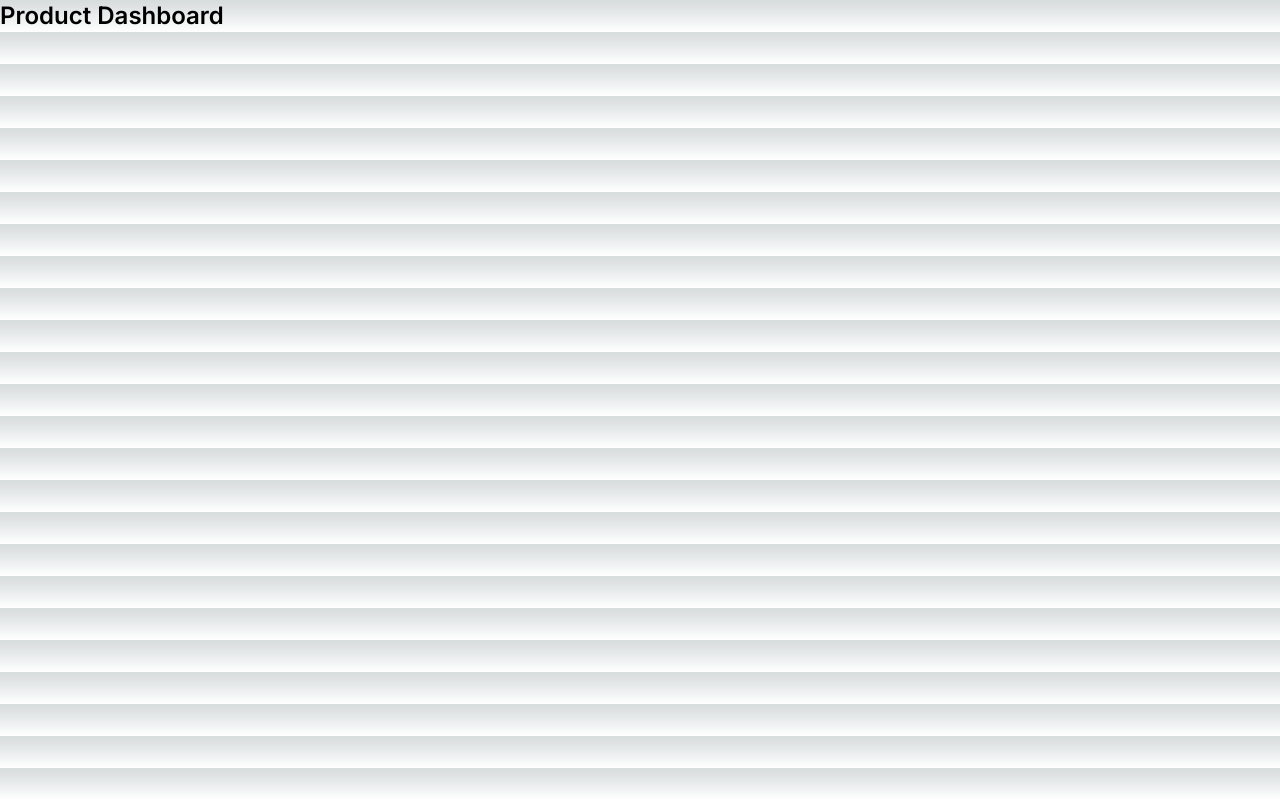
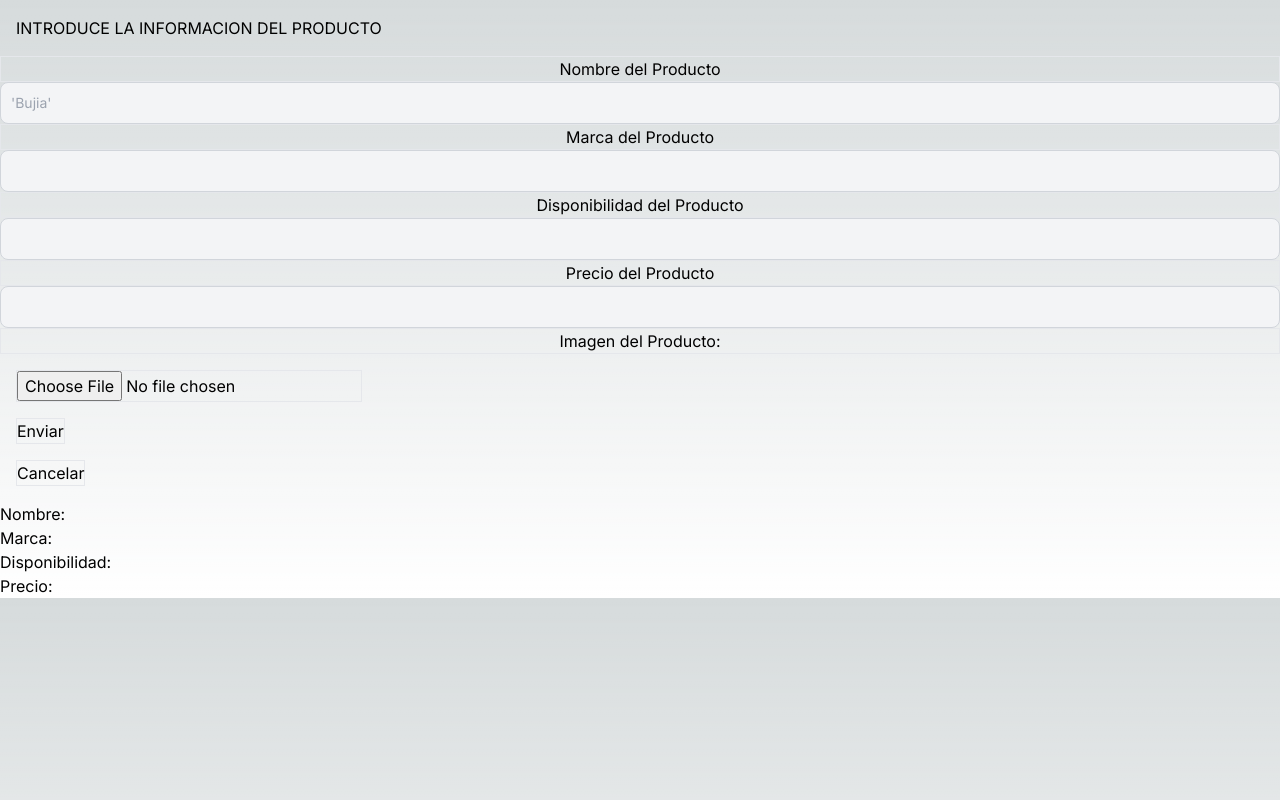
Before and after one commit to WilsonCollantesAponte/Autopart-Express, a Next.js app: page /dashboard/products in a window 1280 px wide. Built offline with nearby package versions, Linux system fonts and the light colour scheme.

Commit message:
V22 - jdjBasanta

```diff
--- /dev/null
+++ b/app/dashboard/products/components/ProductForm.jsx
@@ -0,0 +1,156 @@
+"use client";
+import { useState } from "react";
+import axios from "axios";
+export default function ProductForm() {
+  const [product, setProduct] = useState({
+    model: "",
+    brand: "",
+    price: "",
+    availability: "",
+    img: "",
+  });
+
+  const handleInputChange = (e) => {
+    const { name, value } = e.target;
+
+    if (name === "price" || name === "availability") {
+      const parsedValue = parseInt(value, 10);
+      setProduct({ ...product, [name]: parsedValue });
+    } else {
+      setProduct({ ...product, [name]: value });
+    }
+    console.log(product);
+  };
+  //Funcion para subir imagenes a Cloudinary
+  const changeUploadImage = async (e) => {
+    const file = e.target.files[0];
+    const data = new FormData();
+    data.append("file", file);
+    data.append("upload_preset", "imagenesProductos");
+    const response = await axios.post(
+      "https://api.cloudinary.com/v1_1/dgmfqs7v9/image/upload",
+      data
+    );
+    setProduct({ ...product, img: response.data.secure_url });
+  };
+  //Eliminar Imagen en el front-end eliminando la URL del estado.
+  const deleteImage = () => {
+    setProduct({ ...product, img: "" });
+  };
+
+  const handleSubmit = async (e) => {
+    if (
+      product.model === "" ||
+      product.brand === "" ||
+      product.price === 0 ||
+      product.availability === 0 ||
+      product.img === ""
+    ) {
+      return alert("faltan datos"); // Exit the function if any fields are empty
+    }
+
+    await axios.post("http://localhost:3000/product/form/api", product);
+
+    alert("Producto Creado");
+  };
+  return (
+    <div className="container ">
+      <form className="mx-auto">
+        <label className="flex mx-auto border justify-center">
+          Nombre del Producto
+        </label>
+        <input
+          className="mx-auto w-full justify-center bg-gray-100 border border-gray-300 text-gray-900 text-sm rounded-lg focus:ring-blue-500 focus:border-blue-500 block  p-2.5 "
+          type="text"
+          placeholder="'Bujia'"
+          name="model"
+          onChange={handleInputChange}
+        ></input>
+        <label className="flex mx-auto border justify-center">
+          Marca del Producto
+        </label>
+        <input
+          className="mx-auto w-full justify-center bg-gray-100 border border-gray-300 text-gray-900 text-sm rounded-lg focus:ring-blue-500 focus:border-blue-500 block  p-2.5"
+          type="text"
+          name="brand"
+          onChange={handleInputChange}
+        ></input>
+        <label className="flex mx-auto border justify-center">
+          Disponibilidad del Producto
+        </label>
+        <input
+          className="mx-auto w-full justify-center bg-gray-100 border border-gray-300 text-gray-900 text-sm rounded-lg focus:ring-blue-500 focus:border-blue-500 block  p-2.5"
+          type="text"
+          name="availability"
+          onChange={handleInputChange}
+        ></input>
+        <label className="flex mx-auto border justify-center">
+          Precio del Producto
+        </label>
+        <input
+          className="mx-auto w-full justify-center bg-gray-100 border border-gray-300 text-gray-900 text-sm rounded-lg focus:ring-blue-500 focus:border-blue-500 block  p-2.5"
+          type="text"
+          name="price"
+          onChange={handleInputChange}
+        ></input>
+        <label className="flex mx-auto border justify-center">
+          Imagen del Producto:
+        </label>
+        <input
+          className="flex m-4 justify-center border"
+          type="file"
+          accept="image/*"
+          onChange={changeUploadImage}
+        />
+
+        <button
+          className="flex m-4 border"
+          type="submit"
+          onClick={() => handleSubmit()}
+        >
+          Enviar
+        </button>
+        <button className="flex m-4 border" onClick={() => deleteProductInfo()}>
+          Cancelar
+        </button>
+      </form>
+      <div>
+        <p>Nombre: {product.model}</p>
+        <p>Marca: {product.brand}</p>
+        <p>Disponibilidad: {product.availability}</p>
+        <p>Precio: {product.price}</p>
+        {product.img.length > 0 ? (
+          <div>
+            <p>Imagen Cargada</p>
+            <img src={product.img} alt="" />
+            <button className="flex m-4 border" onClick={() => deleteImage()}>
+              Borrar Imagen
+            </button>
+          </div>
+        ) : null}
+      </div>
+    </div>
+  );
+}
+
+//To-Do:
+//[x] - escribir los <labels> de los inputs
+//  [x] - price
+//  [x] - availability
+//  [x] - brand
+//  [x] - model
+//[x] - codear los inputs
+//[x] - hacer el boton de submit
+//[x] - hacer el boton de subir foto
+//[x] - hacer el boton de borrar foto
+//[x] - hacer el boton de cancelar
+//[x] - crear los estados locales para guardar los inputs
+//[x] - hacer que se reflejen los inputs en la pagina para que el usuario vea los datos
+//[x] - configurar Cloudinary
+//[x] - integrar cloudinary a la form
+//[] - codear la funcion para submit a la base de datos
+//[] - testear la info de la base de datos
+
+// export default function ProductForm() {
+//   return <div> es</div>;
+// }
--- a/app/dashboard/products/page.jsx
+++ b/app/dashboard/products/page.jsx
@@ -1,3 +1,10 @@
+import ProductForm from "./components/ProductForm";
+
 export default function ProductDashboard() {
-  return <h1 className=" font-semibold text-2xl">Product Dashboard</h1>;
+  return (
+    <div>
+      <h1 className="flex m-4">INTRODUCE LA INFORMACION DEL PRODUCTO</h1>
+      <ProductForm />
+    </div>
+  );
 }
--- a/package.json
+++ b/package.json
@@ -11,9 +11,12 @@
   },
   "dependencies": {
     "@prisma/client": "^5.5.1",
+    "axios": "^1.5.1",
+    "debug": "^4.3.4",
     "next": "13.5.6",
     "react": "^18",
-    "react-dom": "^18"
+    "react-dom": "^18",
+    "supports-color": "^9.4.0"
   },
   "devDependencies": {
     "autoprefixer": "^10",
```
Also changed, not shown: 1 other file (tests, documents, lock files or other folders).
